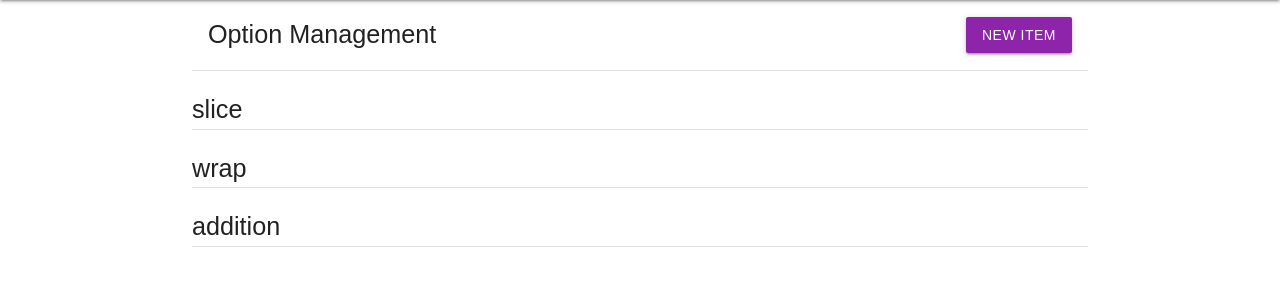
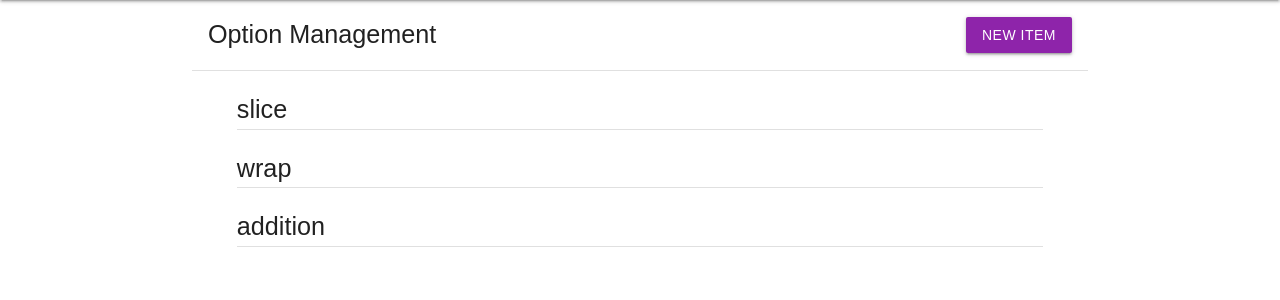
Before and after one commit to Ariaspect/operation-ricecake, a Flask app: page /admin/option in a window 1280 px wide. Shown: the part 113-413 px from the top of the page. Run offline with Flask 3, Linux system fonts and the light colour scheme; data that the repository does not hold is empty.

Commit message:
fix(admin): minor styling change

```diff
--- a/app/static/css/styles.css
+++ b/app/static/css/styles.css
@@ -28,6 +28,11 @@ body {
 
 .option-container::-webkit-scrollbar {
   display: none;
+}
+
+.option-section {
+  width: 90%;
+  margin-inline: auto;
 }
 
 .card.option {
--- a/app/templates/admin/modal/add_product.html
+++ b/app/templates/admin/modal/add_product.html
@@ -1,6 +1,7 @@
 <div id="admin_modal" class="modal">
     <div class="modal-content">
         <h4>상품 추가하기</h4>
+        <div class="divider"></div>
         <form id="add_product_form">
             <!-- Product Name -->
             <div class="input-field">
@@ -22,9 +23,9 @@
             <!-- Option Checkbox -->
             <div class="input-field">
                 <h5>Options</h5>
+                <div class="option-section">
                     {% for option_type, options in grouped_options.items() %}
                         <h6>{{ option_type }}</h6>
-                    <!-- Type 헤더 -->
                         <div class="checkbox-container">
                             {% for option in options %}
                                 <label>
@@ -34,6 +35,7 @@
                             {% endfor %}
                         </div>
                     {% endfor %}
+                </div>
             </div>
             <!-- Available Checkbox -->
             <div class="input-field">
--- a/app/templates/admin/modal/edit_product.html
+++ b/app/templates/admin/modal/edit_product.html
@@ -1,6 +1,7 @@
 <div id="edit_product_modal" class="modal">
     <div class="modal-content">
         <h4>상품 수정하기</h4>
+        <div class="divider"></div>
         <form id="edit_product_form">
             <!-- Product Name -->
             <div class="input-field">
@@ -22,9 +23,9 @@
             <!-- Option Checkbox -->
             <div class="input-field">
                 <h5>Options</h5>
+                <div class="option-section">
                     {% for option_type, options in grouped_options.items() %}
                         <h6>{{ option_type }}</h6>
-                    <!-- Type 헤더 -->
                         <div class="checkbox-container">
                             {% for option in options %}
                                 <label>
@@ -37,6 +38,7 @@
                             {% endfor %}
                         </div>
                     {% endfor %}
+                </div>
             </div>
             <!-- Available Checkbox -->
             <div class="input-field">
```
Lines whose indentation alone changed are shown as unchanged.
